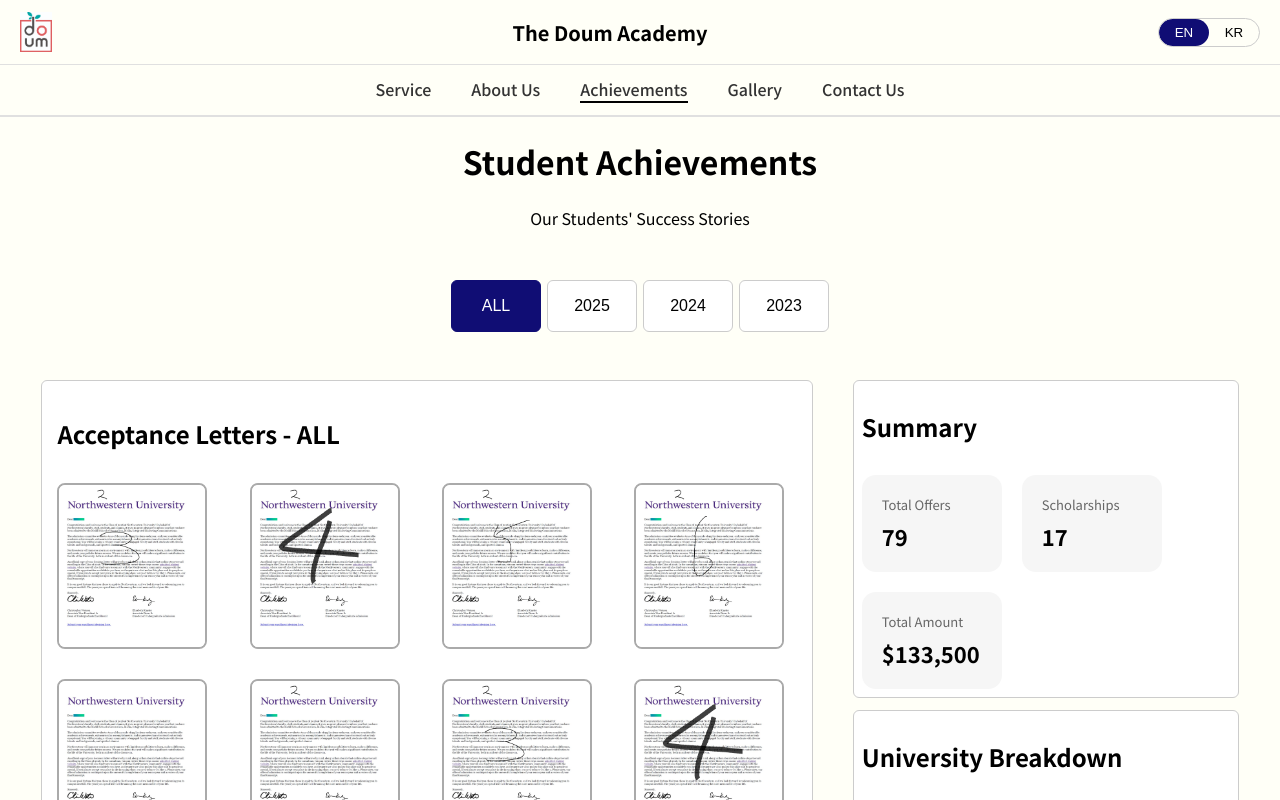
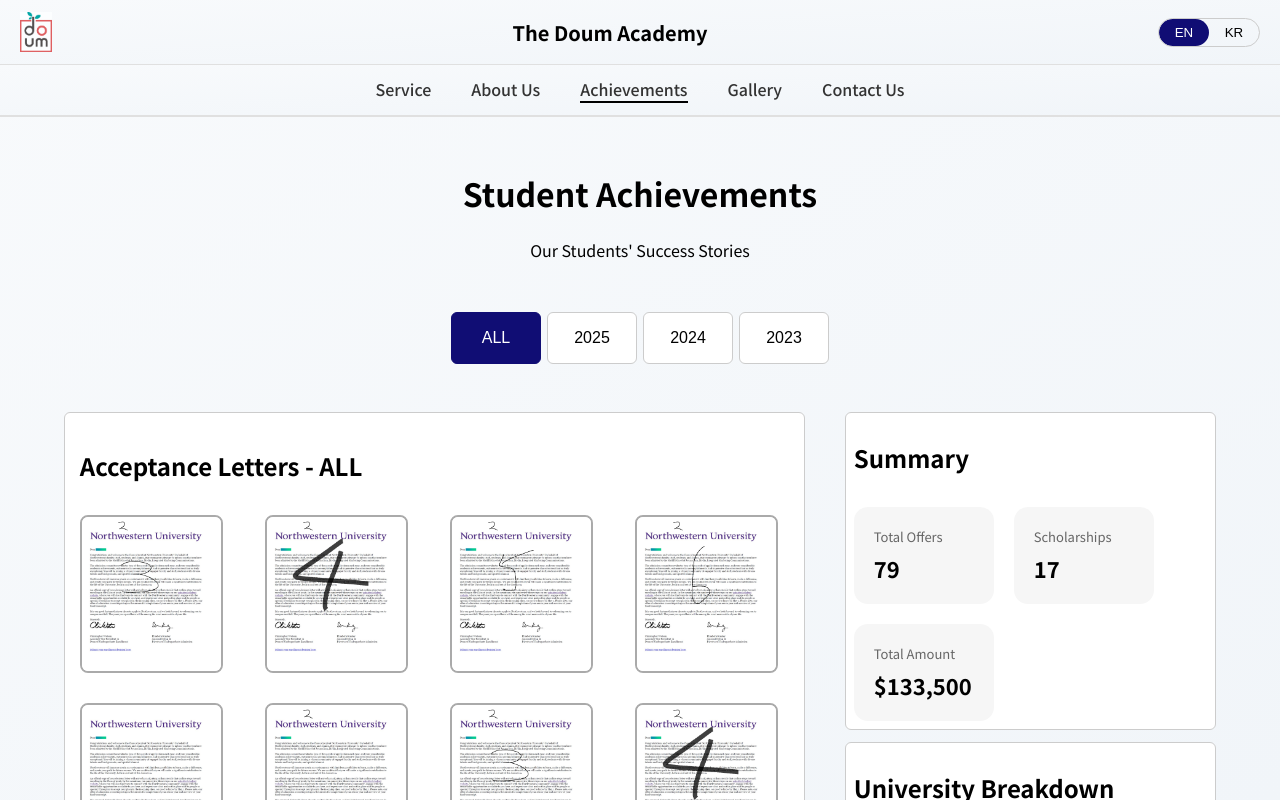
Before and after one commit to junuiui/the-doum-academy-website, a Next.js app: page /achievements in a window 1280 px wide. Shown: the top 800 px of the page. Built offline with nearby package versions, Linux system fonts and the light colour scheme.

Commit message:
background colour changed

```diff
--- a/src/app/achievements/page.module.css
+++ b/src/app/achievements/page.module.css
@@ -1,6 +1,7 @@
 .container {
-    padding-left: 1rem;
-    padding-right: 1rem;
+    max-width: 1200px;
+    margin: 0 auto;
+    padding: 2rem 1rem;
 }
 
 /* Header */
--- a/src/app/gallery/page.module.css
+++ b/src/app/gallery/page.module.css
@@ -1,6 +1,7 @@
 .pageContainer {
-    min-height: 100vh;
-    background: linear-gradient(to bottom right, #f8fafc, #f1f5f9);
+    max-width: 1200px;
+    margin: 0 auto;
+    padding: 2rem 1rem;
 }
 
 .header {
--- a/src/app/globals.css
+++ b/src/app/globals.css
@@ -4,7 +4,7 @@ html, body {
     height: 100%;
     margin: 0;
     padding: 0;
-    background: #fffff7;
+    background: linear-gradient(to bottom right, #f8fafc, #f1f5f9);
 }
 
 .layout-body {
--- a/src/app/service/page.module.css
+++ b/src/app/service/page.module.css
@@ -1,6 +1,7 @@
 .container {
-    padding-left: 2%;
-    padding-right: 2%;
+    max-width: 1200px;
+    margin: 0 auto;
+    padding: 2rem 1rem;
 }
 
 .title {
--- a/src/components/Header.module.css
+++ b/src/components/Header.module.css
@@ -1,7 +1,7 @@
 .header {
     width: 100%;
     border-bottom: 1px solid #e0e0e0;
-    background: #fffff7;
+    background: linear-gradient(to bottom right, #f8fafc, #f1f5f9);
     position: sticky;
     top: 0;
     z-index: 100;
--- a/src/components/NavBar.module.css
+++ b/src/components/NavBar.module.css
@@ -9,7 +9,7 @@
     box-sizing: border-box;
     border-bottom: 2px solid #e0e0e0;
     z-index: 1;
-    background: #fffff7;
+    background: linear-gradient(to bottom right, #f8fafc, #f1f5f9);
 }
 
 .navLinks {
```
